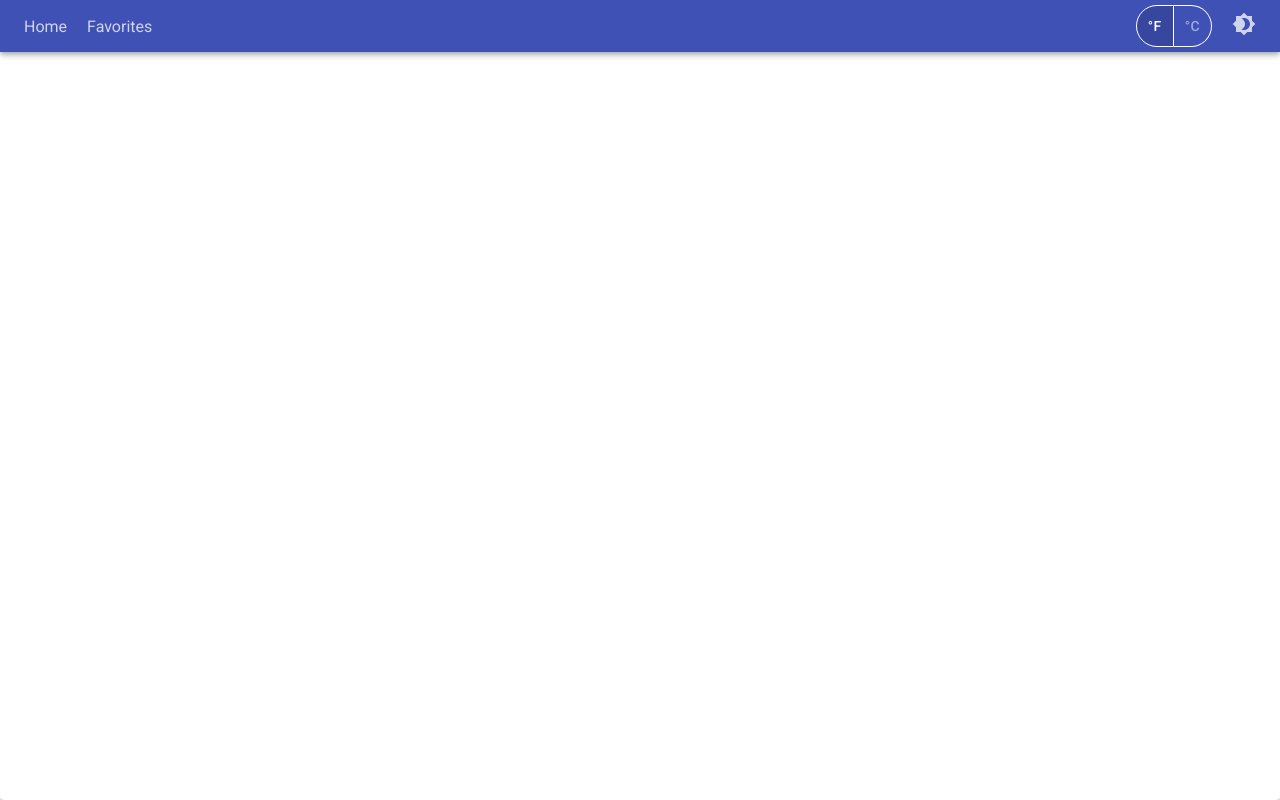
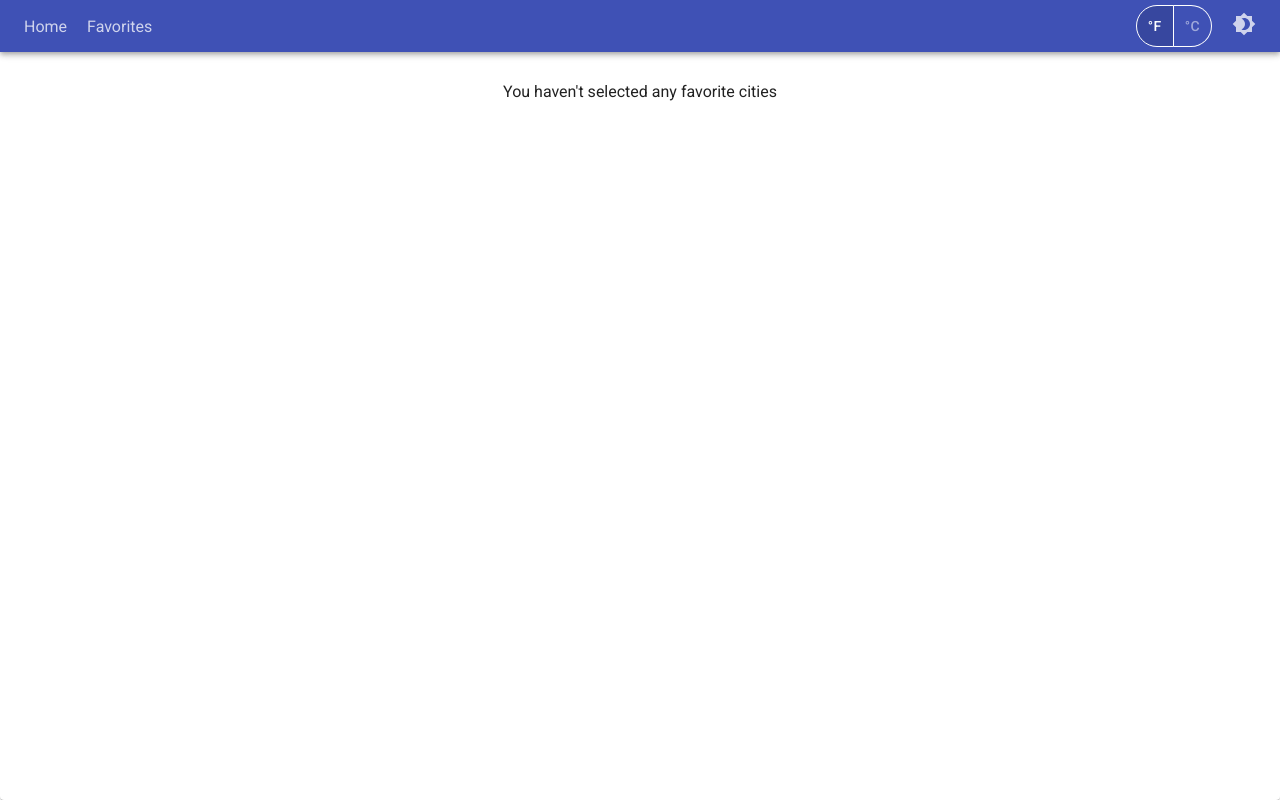
Before and after one commit to rzk666/Razi-Elbaz-9-11-20, a React (Create React App) app: page /Favorites in a window 1280 px wide. Built offline with nearby package versions, Linux system fonts and the light colour scheme; what google-maps-react would draw is missing.

Commit message:
[MISC] Added no favorites message

```diff
--- a/src/views/FavoritesView.jsx
+++ b/src/views/FavoritesView.jsx
@@ -18,6 +18,7 @@ const FavoritesView = ({
   tempratureType,
 }) => (
   <div className={styles.wrapper}>
+    {!favorites.length && 'You haven\'t selected any favorite cities'}
     {favorites.map((favorite) => {
       if (typeof favorite === 'string') {
         return (
```
